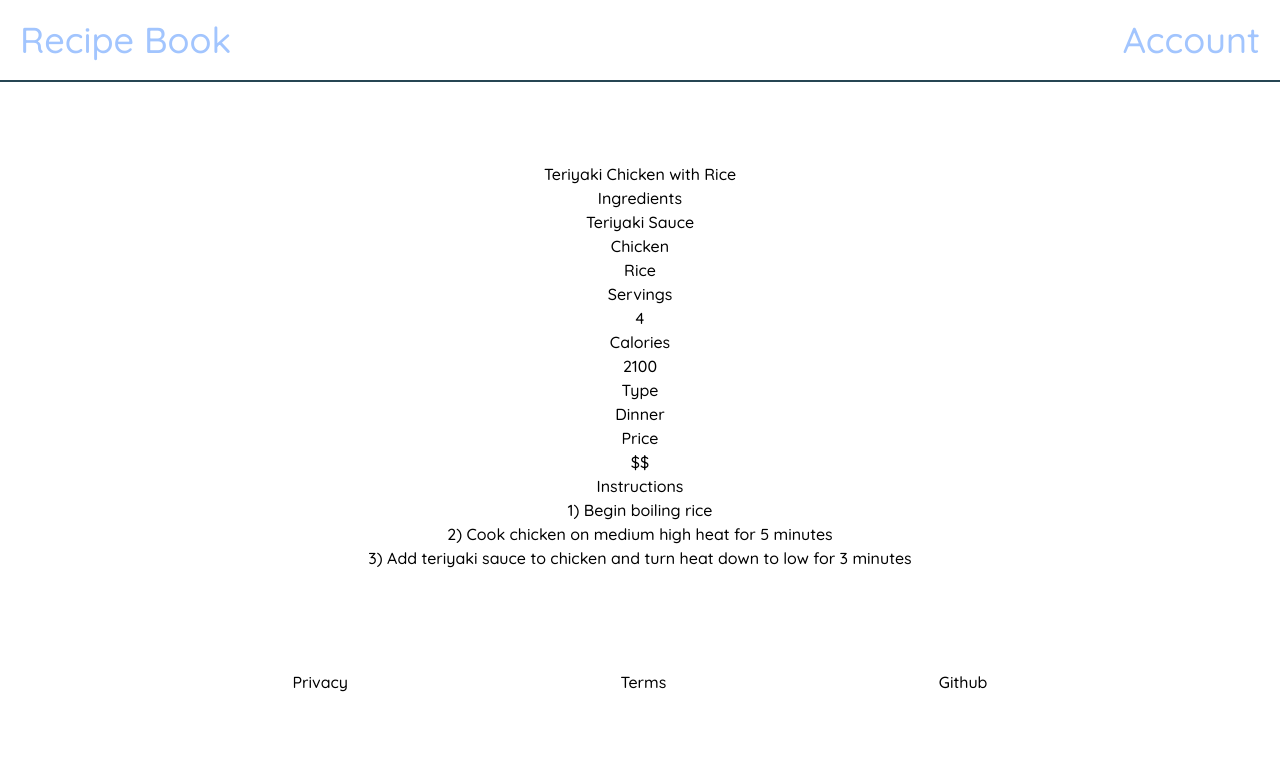
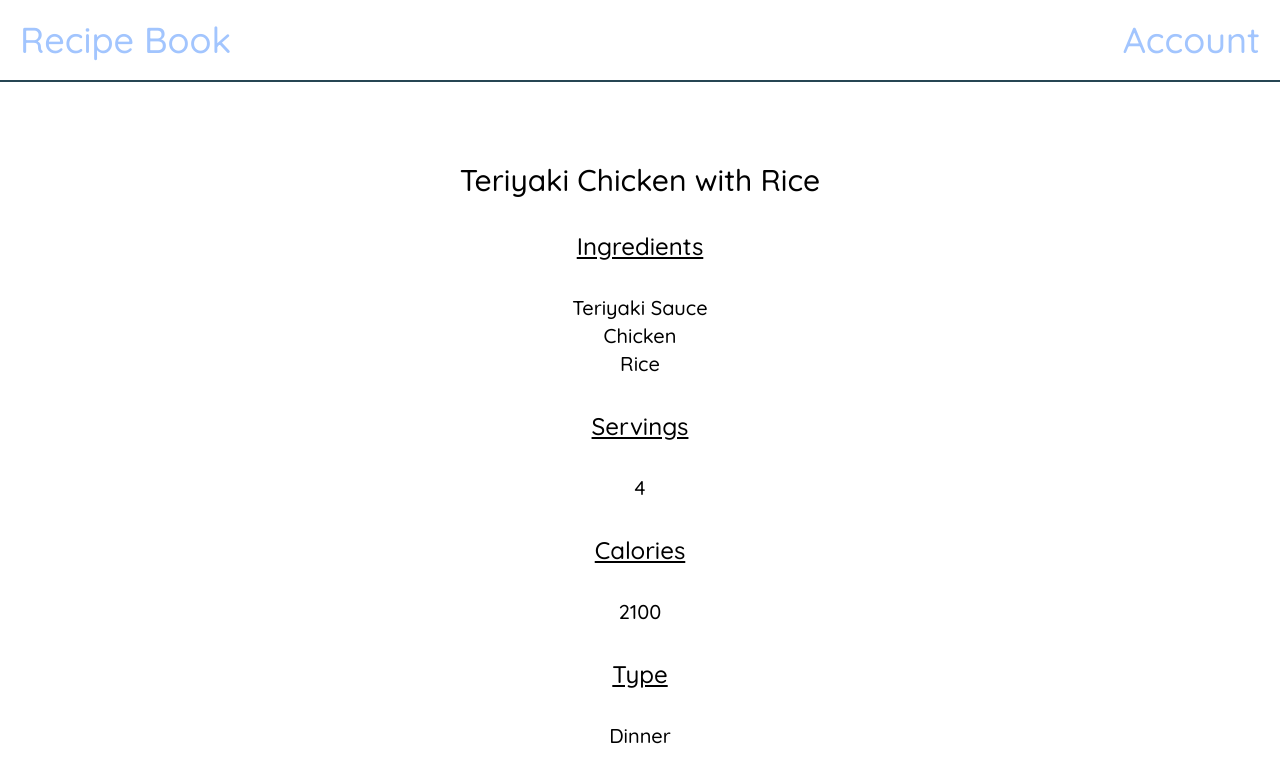
Before and after one commit to nathandcarter21/startup, a plain HTML site: page recipe.html in a window 1280 px wide. Shown: the top 779 px of the page. Drawn offline with nearby package versions, Linux system fonts and the light colour scheme.

Commit message:
Modified app.css

```diff
--- a/app.css
+++ b/app.css
@@ -63,6 +63,34 @@
     text-decoration: underline;
 }
 
+.recipePage h1,
+.recipePage h2,
+.recipePage p,
+.recipePage ul {
+    margin-bottom: 2rem !important;
+}
+
+.recipePage h1 {
+    font-size: 1.875rem;
+    line-height: 2.25rem;
+}
+
+.recipePage h2 {
+    font-size: 1.5rem;
+    line-height: 2rem;
+    text-decoration-line: underline;
+}
+
+.recipePage ul {
+    font-size: 1.25rem;
+    line-height: 1.75rem;
+}
+
+.recipePage p {
+    font-size: 1.25rem;
+    line-height: 1.75rem;
+}
+
 @media only screen and (max-width: 600px) {
     .recipeContainer {
         flex-direction: column;
```
